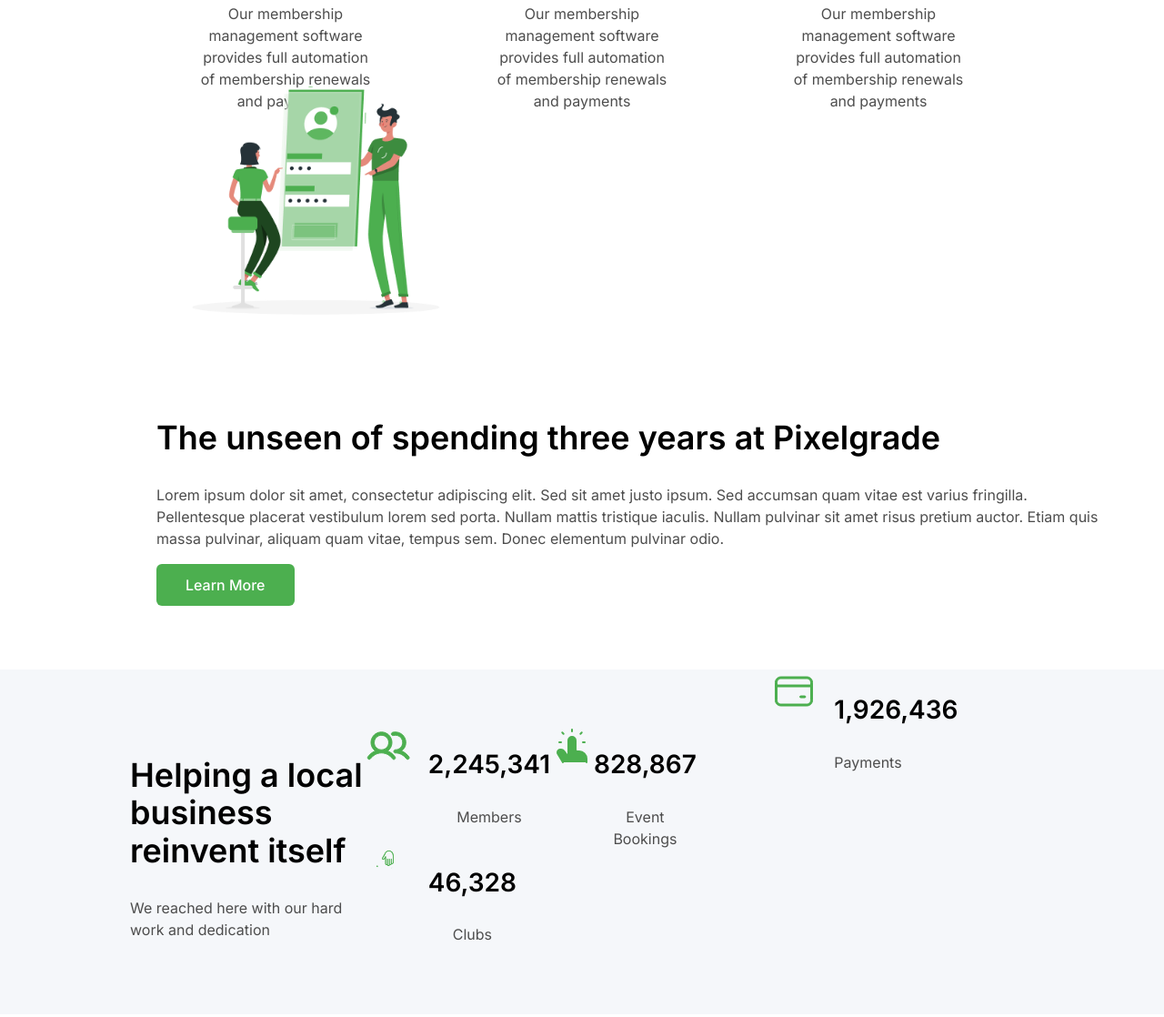
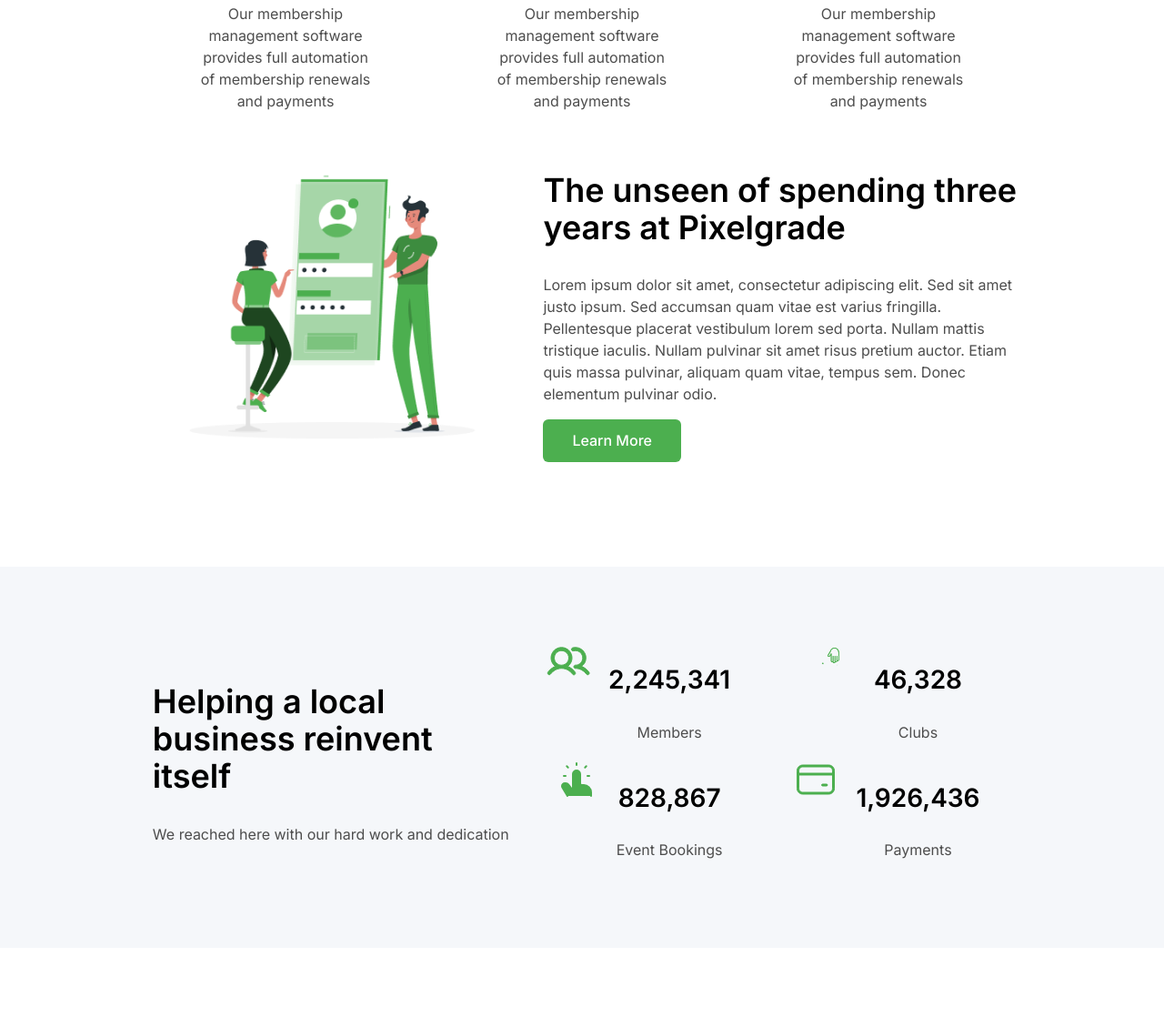
Before and after one commit to karlacarvajal61/FIGMA_to_HTML, a website: page index.html in a window 1280 px wide. Shown: the part 1232-2350 px from the top of the page at 91% size. Drawn offline with Linux system fonts and the light colour scheme.

Commit message:
help local

```diff
--- a/index.html
+++ b/index.html
@@ -94,7 +94,7 @@
     </div>
 
     <!-- Pixelgrade -->
-    <div id="pixelgrade-container">
+    <div id="pixelgrade-container" class="container-width">
         <div class="container">
             <div class="pixelgrade-img">
                 <img src="public/assets/img/pixelgrade.png" alt="Pixelgrade">
@@ -135,7 +135,7 @@
                                 <p>Clubs</p>
                             </div>
                         </div>
-                        </div class="items">
+                        <div class="items">
                             <div class="items-image">
                                 <img src="public/assets/svg/icon_event.svg" alt="Bookings eventos"/>
                             </div>
--- a/sass/partials/_helping-local-business.scss
+++ b/sass/partials/_helping-local-business.scss
@@ -4,17 +4,18 @@
 
 #help-local-container {
     display: flex;
+    justify-content: space-between;
     justify-content: center;
 }
 
 .help-local-content {
-    flex-basis: 35%;
+    flex-basis: 40%;
     align-self: center;
 }
 
 .help-local-items {
     display: flex;
-    flex-basis: 38%;
+    flex-basis: 55%;
     text-align: center;
     margin-top: 60px;
     margin-bottom: 60px;
@@ -28,7 +29,7 @@
 }
 
 .items-img {
-    align-items: center;
+    align-items: inherit;
 }
 
 .items-principal{
--- a/sass/partials/_pixelgrade.scss
+++ b/sass/partials/_pixelgrade.scss
@@ -1,27 +1,30 @@
 #pixelgrade-container {
-    display: flex;
+    padding: 70px 0;
+
+        .container{
+        display: flex;
+        align-items: center;
+    }
 }
 
 .container {
     max-width: $container-width;
     margin: 0 auto;
-    padding: 0 15px;
+    padding: 20px 15px;
 }
 
 .pixelgrade-img {
-    flex-basis: 20%;
+    flex-basis: 45%;
+    margin-right: 5%;
 
     img {
-        margin-left: 10%;
-        width: 30%;
+        margin-left: 5%;
+        width: 100%;
     }
 }
 
 .pixelgrade-content {
-    flex-basis: 54%;
-    margin-left: 10%;
-    margin-top: 70px;
-    margin-bottom: 70px;
+    flex-basis: 60%;
     line-height: 1.5;
 }
 
```
Also changed, not shown: public/css/styles.css, 1 other file.
